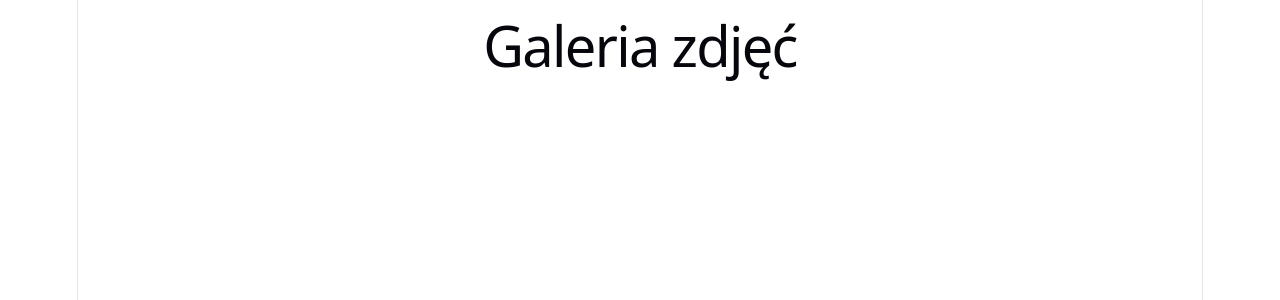
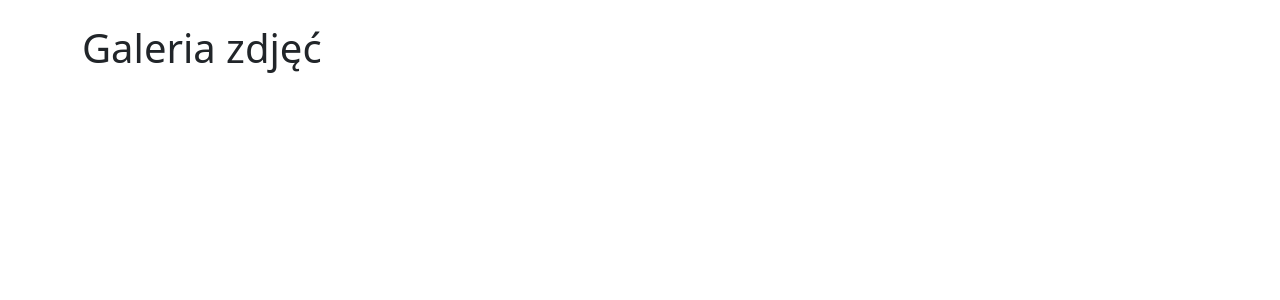
Before and after one commit to olgapiotrowska/inf04-web, a React (Vite) app in the folder zadania/mb05/: page / in a window 1280 px wide. Shown: the top 300 px of the page. Built offline with nearby package versions, Linux system fonts and the light colour scheme.

Commit message:
MB5: podłączenie bootstrapa (JS + bundle)

```diff
--- a/zadania/mb05/src/App.css
+++ b/zadania/mb05/src/App.css
@@ -1,3 +1,184 @@
-body{
-  margin: 0;
+.counter {
+  font-size: 16px;
+  padding: 5px 10px;
+  border-radius: 5px;
+  color: var(--accent);
+  background: var(--accent-bg);
+  border: 2px solid transparent;
+  transition: border-color 0.3s;
+  margin-bottom: 24px;
+
+  &:hover {
+    border-color: var(--accent-border);
+  }
+  &:focus-visible {
+    outline: 2px solid var(--accent);
+    outline-offset: 2px;
+  }
 }
+
+.hero {
+  position: relative;
+
+  .base,
+  .framework,
+  .vite {
+    inset-inline: 0;
+    margin: 0 auto;
+  }
+
+  .base {
+    width: 170px;
+    position: relative;
+    z-index: 0;
+  }
+
+  .framework,
+  .vite {
+    position: absolute;
+  }
+
+  .framework {
+    z-index: 1;
+    top: 34px;
+    height: 28px;
+    transform: perspective(2000px) rotateZ(300deg) rotateX(44deg) rotateY(39deg)
+      scale(1.4);
+  }
+
+  .vite {
+    z-index: 0;
+    top: 107px;
+    height: 26px;
+    width: auto;
+    transform: perspective(2000px) rotateZ(300deg) rotateX(40deg) rotateY(39deg)
+      scale(0.8);
+  }
+}
+
+#center {
+  display: flex;
+  flex-direction: column;
+  gap: 25px;
+  place-content: center;
+  place-items: center;
+  flex-grow: 1;
+
+  @media (max-width: 1024px) {
+    padding: 32px 20px 24px;
+    gap: 18px;
+  }
+}
+
+#next-steps {
+  display: flex;
+  border-top: 1px solid var(--border);
+  text-align: left;
+
+  & > div {
+    flex: 1 1 0;
+    padding: 32px;
+    @media (max-width: 1024px) {
+      padding: 24px 20px;
+    }
+  }
+
+  .icon {
+    margin-bottom: 16px;
+    width: 22px;
+    height: 22px;
+  }
+
+  @media (max-width: 1024px) {
+    flex-direction: column;
+    text-align: center;
+  }
+}
+
+#docs {
+  border-right: 1px solid var(--border);
+
+  @media (max-width: 1024px) {
+    border-right: none;
+    border-bottom: 1px solid var(--border);
+  }
+}
+
+#next-steps ul {
+  list-style: none;
+  padding: 0;
+  display: flex;
+  gap: 8px;
+  margin: 32px 0 0;
+
+  .logo {
+    height: 18px;
+  }
+
+  a {
+    color: var(--text-h);
+    font-size: 16px;
+    border-radius: 6px;
+    background: var(--social-bg);
+    display: flex;
+    padding: 6px 12px;
+    align-items: center;
+    gap: 8px;
+    text-decoration: none;
+    transition: box-shadow 0.3s;
+
+    &:hover {
+      box-shadow: var(--shadow);
+    }
+    .button-icon {
+      height: 18px;
+      width: 18px;
+    }
+  }
+
+  @media (max-width: 1024px) {
+    margin-top: 20px;
+    flex-wrap: wrap;
+    justify-content: center;
+
+    li {
+      flex: 1 1 calc(50% - 8px);
+    }
+
+    a {
+      width: 100%;
+      justify-content: center;
+      box-sizing: border-box;
+    }
+  }
+}
+
+#spacer {
+  height: 88px;
+  border-top: 1px solid var(--border);
+  @media (max-width: 1024px) {
+    height: 48px;
+  }
+}
+
+.ticks {
+  position: relative;
+  width: 100%;
+
+  &::before,
+  &::after {
+    content: '';
+    position: absolute;
+    top: -4.5px;
+    border: 5px solid transparent;
+  }
+
+  &::before {
+    left: 0;
+    border-left-color: var(--border);
+  }
+  &::after {
+    right: 0;
+    border-right-color: var(--border);
+  }
+}
--- a/zadania/mb05/src/index.css
+++ b/zadania/mb05/src/index.css
@@ -1,111 +1,3 @@
-:root {
-  --text: #6b6375;
-  --text-h: #08060d;
-  --bg: #fff;
-  --border: #e5e4e7;
-  --code-bg: #f4f3ec;
-  --accent: #aa3bff;
-  --accent-bg: rgba(170, 59, 255, 0.1);
-  --accent-border: rgba(170, 59, 255, 0.5);
-  --social-bg: rgba(244, 243, 236, 0.5);
-  --shadow:
-    rgba(0, 0, 0, 0.1) 0 10px 15px -3px, rgba(0, 0, 0, 0.05) 0 4px 6px -2px;
-
-  --sans: system-ui, 'Segoe UI', Roboto, sans-serif;
-  --heading: system-ui, 'Segoe UI', Roboto, sans-serif;
-  --mono: ui-monospace, Consolas, monospace;
-
-  font: 18px/145% var(--sans);
-  letter-spacing: 0.18px;
-  color-scheme: light dark;
-  color: var(--text);
-  background: var(--bg);
-  font-synthesis: none;
-  text-rendering: optimizeLegibility;
-  -webkit-font-smoothing: antialiased;
-  -moz-osx-font-smoothing: grayscale;
-
-  @media (max-width: 1024px) {
-    font-size: 16px;
-  }
-}
-
-@media (prefers-color-scheme: dark) {
-  :root {
-    --text: #9ca3af;
-    --text-h: #f3f4f6;
-    --bg: #16171d;
-    --border: #2e303a;
-    --code-bg: #1f2028;
-    --accent: #c084fc;
-    --accent-bg: rgba(192, 132, 252, 0.15);
-    --accent-border: rgba(192, 132, 252, 0.5);
-    --social-bg: rgba(47, 48, 58, 0.5);
-    --shadow:
-      rgba(0, 0, 0, 0.4) 0 10px 15px -3px, rgba(0, 0, 0, 0.25) 0 4px 6px -2px;
-  }
-
-  #social .button-icon {
-    filter: invert(1) brightness(2);
-  }
-}
-
 body {
   margin: 0;
 }
-
-#root {
-  width: 1126px;
-  max-width: 100%;
-  margin: 0 auto;
-  text-align: center;
-  border-inline: 1px solid var(--border);
-  min-height: 100svh;
-  display: flex;
-  flex-direction: column;
-  box-sizing: border-box;
-}
-
-h1,
-h2 {
-  font-family: var(--heading);
-  font-weight: 500;
-  color: var(--text-h);
-}
-
-h1 {
-  font-size: 56px;
-  letter-spacing: -1.68px;
-  margin: 32px 0;
-  @media (max-width: 1024px) {
-    font-size: 36px;
-    margin: 20px 0;
-  }
-}
-h2 {
-  font-size: 24px;
-  line-height: 118%;
-  letter-spacing: -0.24px;
-  margin: 0 0 8px;
-  @media (max-width: 1024px) {
-    font-size: 20px;
-  }
-}
-p {
-  margin: 0;
-}
-
-code,
-.counter {
-  font-family: var(--mono);
-  display: inline-flex;
-  border-radius: 4px;
-  color: var(--text-h);
-}
-
-code {
-  font-size: 15px;
-  line-height: 135%;
-  padding: 4px 8px;
-  background: var(--code-bg);
-}
--- a/zadania/mb05/src/main.jsx
+++ b/zadania/mb05/src/main.jsx
@@ -1,4 +1,5 @@
-
+import 'bootstrap/dist/css/bootstrap.min.css'
+import 'bootstrap/dist/js/bootstrap.bundle.js'
 import { StrictMode } from 'react'
 import { createRoot } from 'react-dom/client'
 import './index.css'
```
